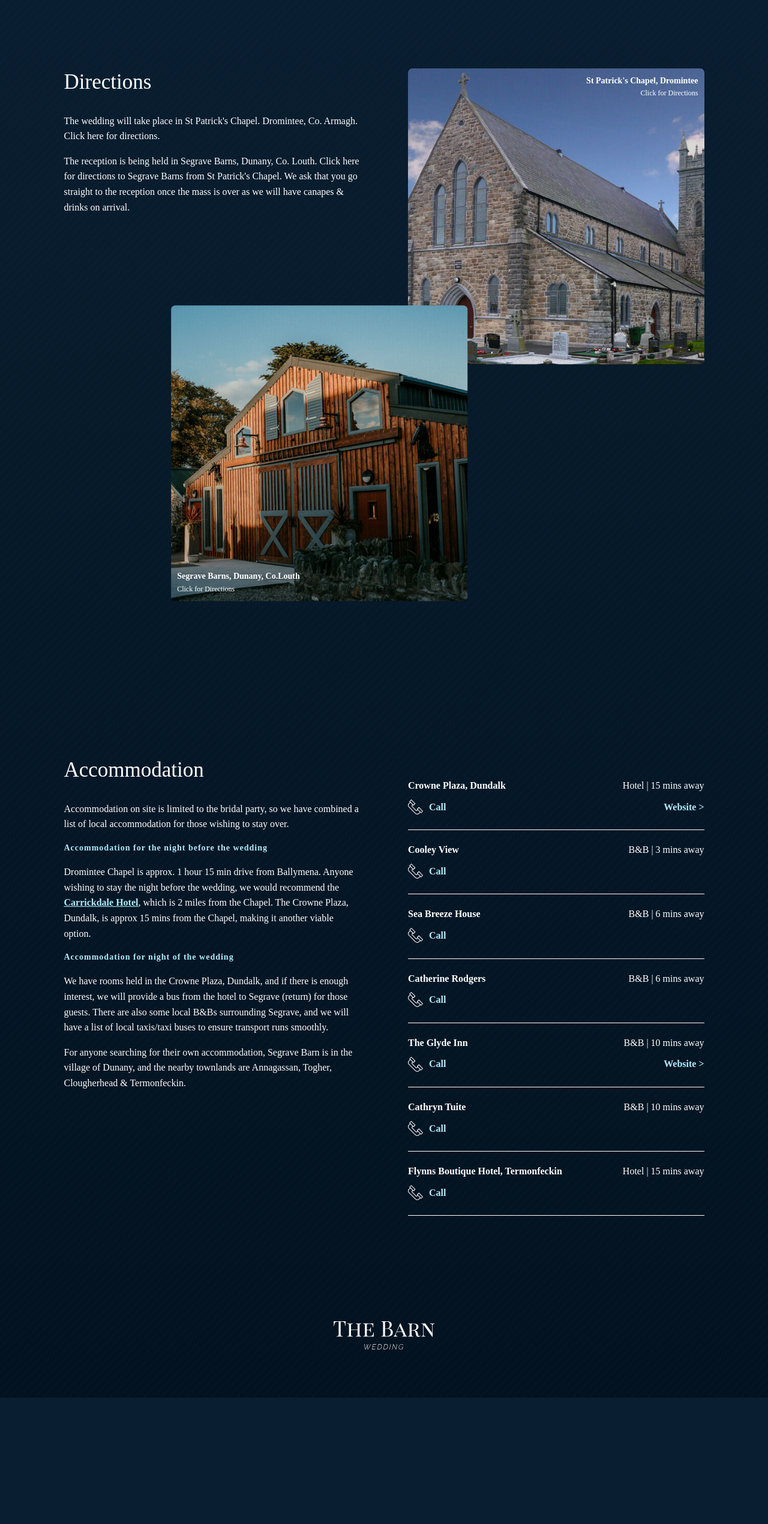
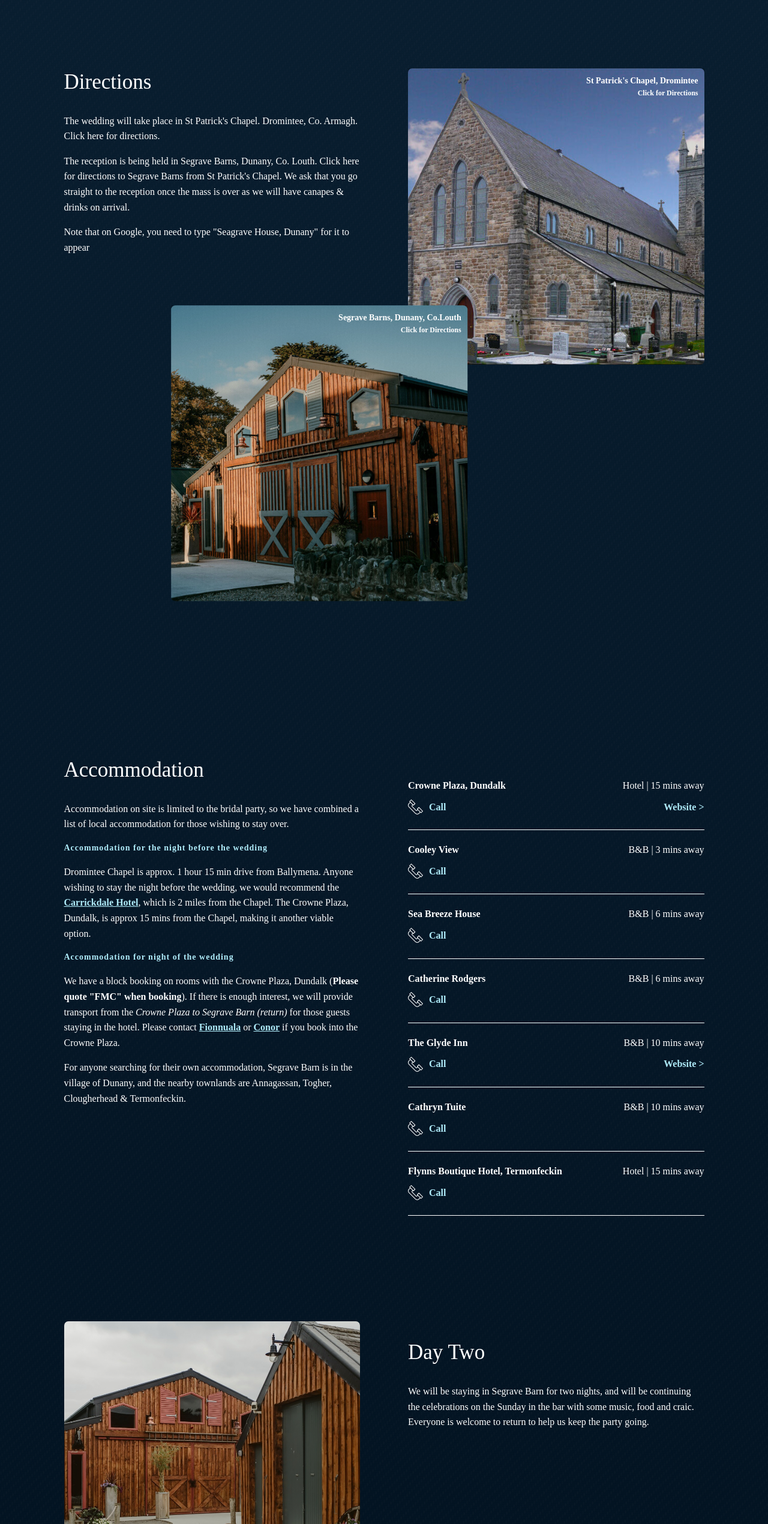
Before and after one commit to conormcafee/thebarn, a Gatsby site: page / in a window 1280 px wide. Shown: the part 1259-3800 px from the top of the page at 60% size. Before the commit the page ends 3589 px from the top, so only its background shows below. Built offline with nearby package versions, Linux system fonts and the light colour scheme; Gatsby itself is replaced by a stand-in of ours.

Commit message:
Ready for Text

```diff
--- a/src/components/PhotoCard/PhotoCard.js
+++ b/src/components/PhotoCard/PhotoCard.js
@@ -7,14 +7,29 @@
         const props = this.props;
         const photoCardStyles = props.type === 'large' ? `${styles.photoCard} ${styles.photoCardLarge}` : `${styles.photoCard} ${styles.photoCardSmall}`
 
+        if (props.url) {
             return (
+                <a href={props.url} target="_blank" rel="noopener noreferrer" className={styles.photoCardLink}>
                     <div className={photoCardStyles} style={{ backgroundImage: `url(${props.image})` }}>
                         <div>
                             <b>{props.title}</b>
                             <span>{props.desc}</span>
                         </div>
                     </div>
+                </a>
             )
+        } else {
+            return (
+                <div className={photoCardStyles} style={{ backgroundImage: `url(${props.image})` }}>
+
+                        <div>
+                            <b>{props.title}</b>
+                            <span>{props.desc}</span>
+                        </div>
+
+                </div>
+            )
+        }
     }
 }
 
--- a/src/components/PhotoCard/photoCard.module.css
+++ b/src/components/PhotoCard/photoCard.module.css
@@ -1,3 +1,13 @@
+a.photoCardLink {
+    display: block;
+    color: white;
+}
+
+a.photoCardLink:hover {
+    color: white;
+    background: transparent;
+}
+
 .photoCards {
     box-shadow: 0px, 5px, 7px, rgba(0, 0, 0, 0.5);
 }
@@ -23,7 +33,7 @@
     background: linear-gradient(180deg, rgba(0,0,0,0) 0%, rgba(0,0,0,0.2) 100%);
 }
 
-.photoCardLarge:nth-of-type(1):before {
+.photoCardLink .photoCardLarge:nth-of-type(1):before {
     background: linear-gradient(180deg, rgba(0,0,0,0.2) 0%, rgba(0,0,0,0) 100%);
 }
 
@@ -35,7 +45,7 @@
     width: calc(100% - 95px);
 }
 
-.photoCardLarge:nth-child(1) > div {
+.photoCardLink .photoCardLarge:nth-child(1) > div {
     bottom: unset;
     left: unset;
     top: 10px;
@@ -53,28 +63,28 @@
     font-size: 12px;
 }
 
-@media only screen and (max-width: 649px) {
+@media only screen and (max-width: 949px) {
     .photoCard:first-child {
         margin-bottom: 60px;
     }
 }
 
-@media only screen and (min-width: 650px) {
+@media only screen and (min-width: 950px) {
     .photoCards {
         display: grid;
         grid-template-columns: 1fr 1fr;
     }
 
-    .photoCard:nth-child(2) {
+    .photoCardLink:nth-child(2) {
         grid-row-start: 2;
         grid-column-start: 2;
     }
 
-    .photoCardSmall:nth-child(2) {
+    .photoCardLink:nth-child(2) {
         transform: translate(-50px, -50px)
     }
 
-    .photoCardLarge:nth-child(2) {
+    .photoCardLink:nth-child(2) {
         transform: translate(-80%, -20%)
     }
 }
--- a/src/data.js
+++ b/src/data.js
@@ -100,11 +100,13 @@
 export const DIRECTIONS = [
     {
         image: Dromintee,
-        venue: "St Patrick's Chapel, Dromintee"
+        venue: "St Patrick's Chapel, Dromintee",
+        url: "https://www.google.com/maps/dir/Ballymena/St+Patrick's+Church,+Dromintee,+Finegans+Road,+Killeavy,+Newry/@54.4769803,-6.7919451,9z/data=!3m1!4b1!4m14!4m13!1m5!1m1!1s0x48603410cd42e129:0xd10181120eb86c9c!2m2!1d-6.2802213!2d54.8652935!1m5!1m1!1s0x4860c5f5dca3e9bf:0x79e7bd1c1eb3b099!2m2!1d-6.4195737!2d54.0899904!3e0"
     },
     {
         image: SegraveSmall,
-        venue: "Segrave Barns, Dunany, Co.Louth"
+        venue: "Segrave Barns, Dunany, Co.Louth",
+        url: "https://www.google.com/maps/dir/St+Patrick's+Church,+Dromintee,+Finegans+Road,+Killeavy,+Newry/Seagrave+House,+Dunany,+Togher,+County+Louth,+Ireland/@54.0230786,-6.4231252,12.74z/data=!4m15!4m14!1m5!1m1!1s0x4860c5f5dca3e9bf:0x79e7bd1c1eb3b099!2m2!1d-6.4195737!2d54.0899904!1m5!1m1!1s0x48672deced81b5c9:0xb18e29db6d30b943!2m2!1d-6.2526283!2d53.8547409!3e0!4e1"
     }
 ]
 
--- a/src/pages/index.js
+++ b/src/pages/index.js
@@ -10,7 +10,7 @@
 
 import * as Data from "../data";
 import Logo from "../svg/logo.svg";
-
+import SGB from "../images/segrave-barns-courtyard.jpg";
 class Index extends React.Component {
     render() {
         return (
@@ -54,6 +54,8 @@
                             <h2 className="heading font-title mt0">Directions</h2>
                             <p>The wedding will take place in St Patrick's Chapel. Dromintee, Co. Armagh.  Click here for directions.</p>
                             <p>The reception is being held in Segrave Barns, Dunany, Co. Louth.  Click here for directions to Segrave Barns from St Patrick's Chapel.  We ask that you go straight to the reception once the mass is over as we will have canapes &amp; drinks on arrival.</p>
+
+                            <p>Note that on Google, you need to type "Seagrave House, Dunany" for it to appear</p>
                         </article>
                         <aside>
                             {Data.DIRECTIONS.map((direct, index) => (
@@ -62,6 +64,7 @@
                                     key={index}
                                     image={direct.image}
                                     title={direct.venue}
+                                    url={direct.url}
                                     desc="Click for Directions"
                                 />
                             ))}
@@ -77,7 +80,7 @@
                             <h3 className="bold font-small text-blue mt0 no-uppercase">Accommodation for the night before the wedding</h3>
                             <p>Dromintee Chapel is approx. 1 hour 15 min drive from Ballymena. Anyone wishing to stay the night before the wedding, we would recommend the <a href="https://www.carrickdale.com/index.html" title="Book rooms in the Carrickdale Hotel" target="_blank" rel="noopener noreferrer">Carrickdale Hotel</a>, which is 2 miles from the Chapel. The Crowne Plaza, Dundalk, is approx 15 mins from the Chapel, making it another viable option.</p>
                             <h3 className="bold font-small text-blue mt0 no-uppercase">Accommodation for night of the wedding</h3>
-                            <p>We have rooms held in the Crowne Plaza, Dundalk, and if there is enough interest, we will provide a bus from the hotel to Segrave (return) for those guests. There are also some local B&Bs surrounding Segrave, and we will have a list of local taxis/taxi buses to ensure transport runs smoothly.</p>
+                            <p>We have a block booking on rooms with the Crowne Plaza, Dundalk (<b>Please quote "FMC" when booking</b>).  If there is enough interest, we will provide transport from the <i>Crowne Plaza to Segrave Barn (return)</i> for those guests staying in the hotel.  Please contact <a href="tel:+447527063489" title="Call or Text Fionnuala">Fionnuala</a> or <a href="tel:+447709128374" title="Call or Text Conor">Conor</a> if you book into the Crowne Plaza.</p>
                             <p>For anyone searching for their own accommodation, Segrave Barn is in the village of Dunany, and the nearby townlands are Annagassan, Togher, Clougherhead & Termonfeckin.</p>
                         </article>
 
@@ -86,7 +89,21 @@
                         </aside>
                     </Container>
 
-                    <Container>
+                    <Container className="z10">
+                        <PhotoCard
+                            type="large"
+                            image={SGB}
+                            title="Segrave Barns, Dunany"
+                            desc="Day Two Celebtations"
+                        />
+
+                        <aside>
+                            <h2 className="heading font-title mt-0">Day Two</h2>
+                            <p>We will be staying in Segrave Barn for two nights, and will be continuing the celebrations on the Sunday in the bar with some music, food and craic. Everyone is welcome to return to help us keep the party going.</p>
+                        </aside>
+                    </Container>
+
+                    <Container className="z10">
                         <div className="flexcenter">
                             <img src={Logo} alt="The Barn Wedding" />
                         </div>
```
Also changed, not shown: src/images/segrave-barns-courtyard.jpg (added). Lines whose indentation alone changed are shown as unchanged.
